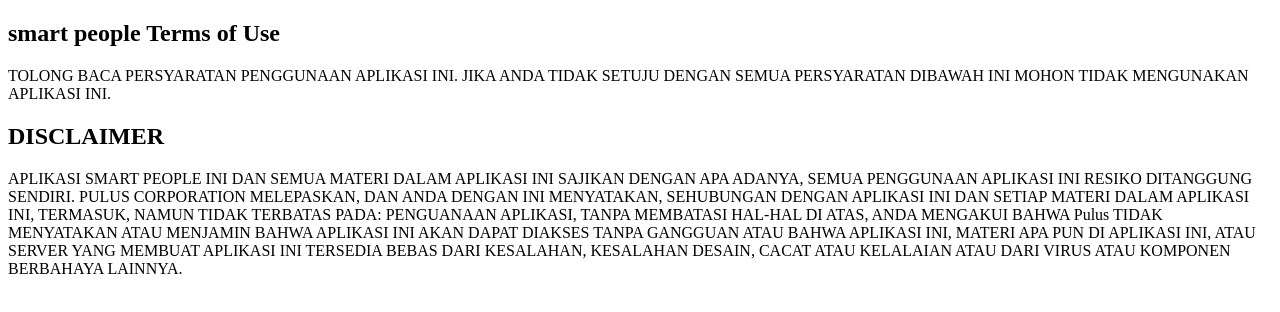
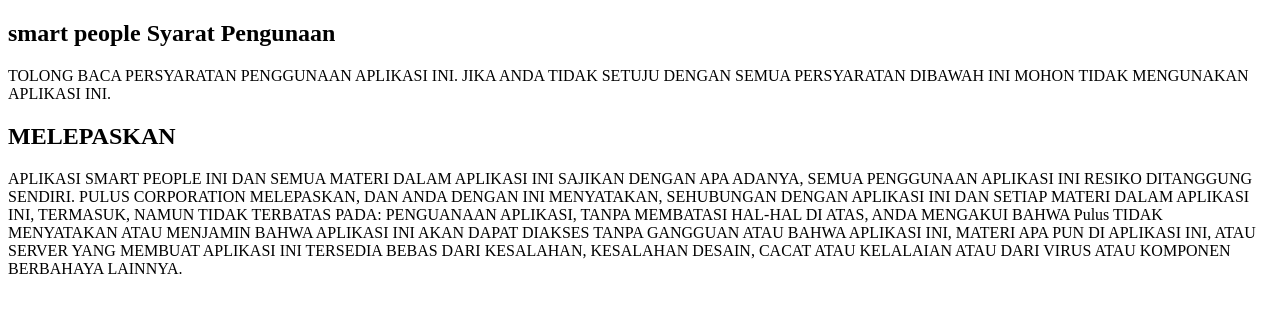
Before and after one commit to rzlahd/Quiz, a plain HTML site: page index.html in a window 1280 px wide. Drawn offline with Linux system fonts and the light colour scheme.

Commit message:
Update index.html

```diff
--- a/index.html
+++ b/index.html
@@ -4,11 +4,11 @@
 	<title>Smart People</title>
 </head>
 <body>
-<h2>smart people Terms of Use</h2>
+<h2>smart people Syarat Pengunaan</h2>
 
 <p>TOLONG BACA PERSYARATAN PENGGUNAAN APLIKASI INI. JIKA ANDA TIDAK SETUJU DENGAN SEMUA PERSYARATAN DIBAWAH INI MOHON TIDAK MENGUNAKAN APLIKASI INI.</p>
 
-<h2>DISCLAIMER</h2>
+<h2>MELEPASKAN</h2>
 
 <p>APLIKASI SMART PEOPLE INI DAN SEMUA MATERI DALAM APLIKASI INI SAJIKAN DENGAN APA ADANYA, SEMUA PENGGUNAAN APLIKASI INI RESIKO DITANGGUNG SENDIRI. PULUS CORPORATION MELEPASKAN, DAN ANDA DENGAN INI MENYATAKAN, SEHUBUNGAN DENGAN APLIKASI INI DAN SETIAP MATERI DALAM APLIKASI INI, TERMASUK, NAMUN TIDAK TERBATAS PADA: PENGUANAAN APLIKASI, TANPA MEMBATASI HAL-HAL DI ATAS, ANDA MENGAKUI BAHWA Pulus TIDAK MENYATAKAN ATAU MENJAMIN BAHWA APLIKASI INI AKAN DAPAT DIAKSES TANPA GANGGUAN ATAU BAHWA APLIKASI INI, MATERI APA PUN DI APLIKASI INI, ATAU SERVER YANG MEMBUAT APLIKASI INI TERSEDIA BEBAS DARI KESALAHAN, KESALAHAN DESAIN, CACAT ATAU KELALAIAN ATAU DARI VIRUS ATAU KOMPONEN BERBAHAYA LAINNYA.</p>
 </body>
```
